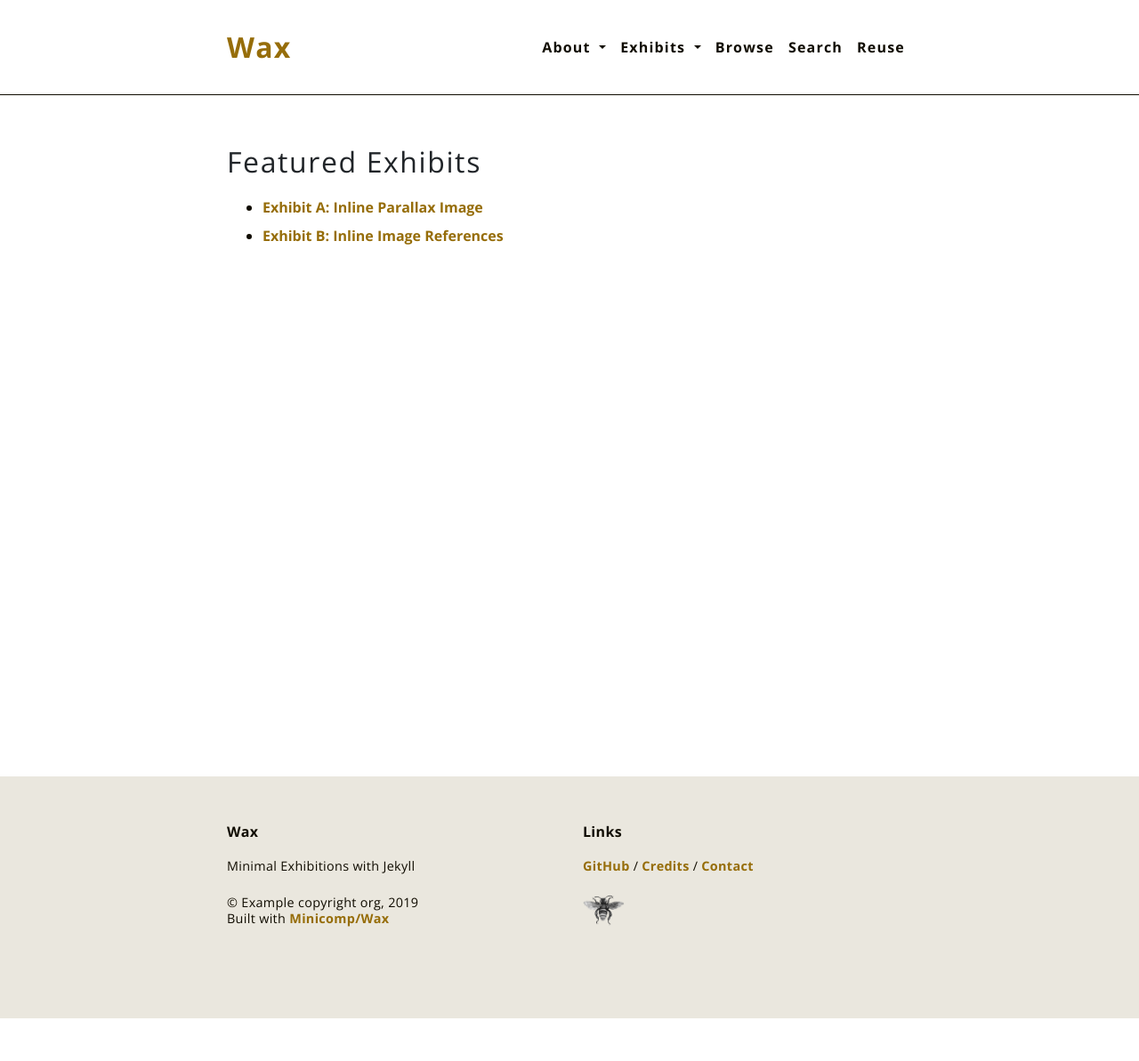
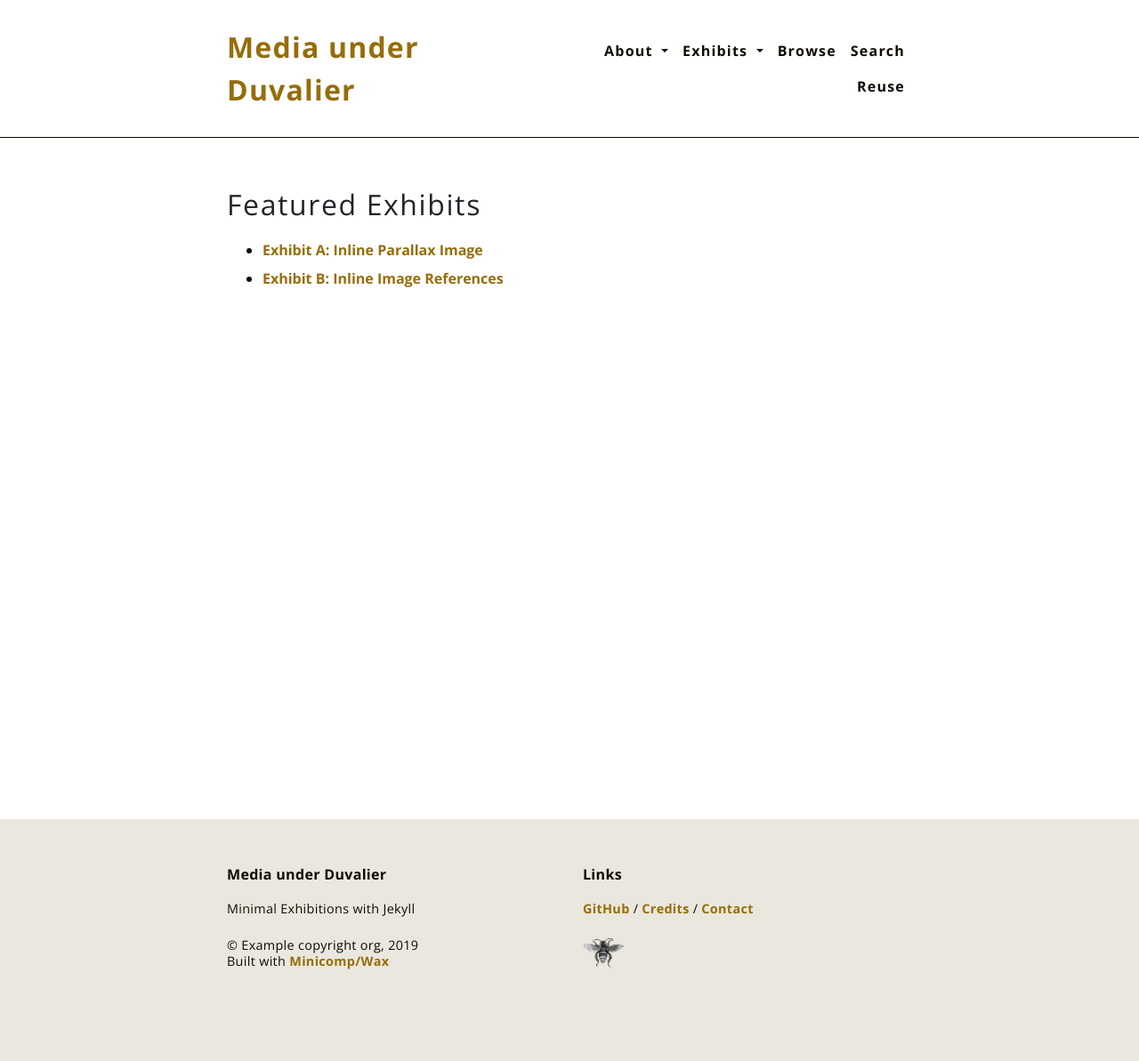
Before and after one commit to jgarcon1/dreamlab_test, a Jekyll site: the page built from pages/exhibits.md, in a window 1280 px wide. Shown: the whole page at 89% size. Built offline with Jekyll 4.4.1, drawn with Linux system fonts in a browser that asks for light colours; before the commit the page ends 1145 px from its top, so only the background shows below that.

Commit message:
changed title

```diff
--- a/_config.yml
+++ b/_config.yml
@@ -18,9 +18,9 @@
 # Feel free to change these! For more info, refer to:
 # ~> https://jekyllrb.com/docs/configuration/options/
 
-title:            'Wax'
+title:            'Media under Duvalier'
 description:      'Minimal Exhibitions with Jekyll'
-url:              'https://minicomp.github.io'
+url:              'https://jgarcon1.github.io'
 baseurl:          '/wax'
 copyright:        'Example copyright org, 2019'
 logo:             '/assets/logo.png'
```
